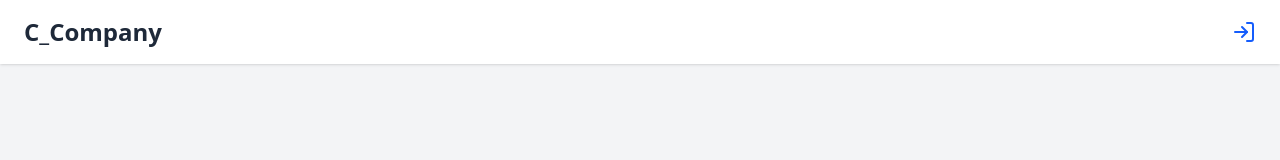
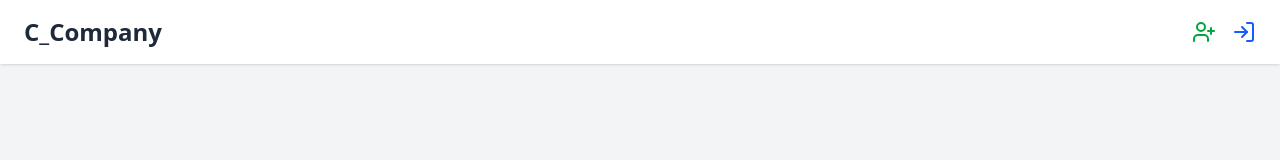
Before and after one commit to Chala751/online-registration-form, a Next.js app: page / in a window 1280 px wide. Shown: the top 160 px of the page. Built offline with nearby package versions, Linux system fonts and the light colour scheme.

Commit message:
student registration icon added in header redirect to register page

```diff
--- a/app/page.js
+++ b/app/page.js
@@ -1,9 +1,9 @@
 'use client'
 
 import { useState } from 'react'
+import { useRouter } from 'next/navigation'
 import { signIn } from 'next-auth/react'
-import { useRouter } from 'next/navigation'
-import { LogIn } from 'lucide-react'
+import { LogIn, UserPlus } from 'lucide-react'
 
 export default function HomePage() {
   const [showLogin, setShowLogin] = useState(false)
@@ -33,12 +33,24 @@ export default function HomePage() {
       {/* Header */}
       <header className="flex items-center justify-between px-6 py-4 bg-white shadow">
         <h1 className="text-2xl font-bold text-gray-800">C_Company</h1>
-        <button onClick={() => setShowLogin(!showLogin)} title="Admin Login">
-          <LogIn className="w-6 h-6 text-blue-600 hover:text-blue-800" />
-        </button>
+
+        <div className="flex items-center space-x-4">
+          {/* Register icon */}
+          <button
+            onClick={() => router.push('/register')}
+            title="Student Register"
+          >
+            <UserPlus className="w-6 h-6 text-green-600 hover:text-green-800 cursor-pointer" />
+          </button>
+
+          {/* Admin login icon */}
+          <button onClick={() => setShowLogin(!showLogin)} title="Admin Login">
+            <LogIn className="w-6 h-6 text-blue-600 hover:text-blue-800 cursor-pointer" />
+          </button>
+        </div>
       </header>
 
-      {/* Login form shown only when icon clicked */}
+      {/* Admin Login form */}
       {showLogin && (
         <div className="max-w-md mx-auto mt-12 bg-white p-6 shadow-md rounded">
           <h2 className="text-xl font-semibold mb-4">Admin Login</h2>
```
